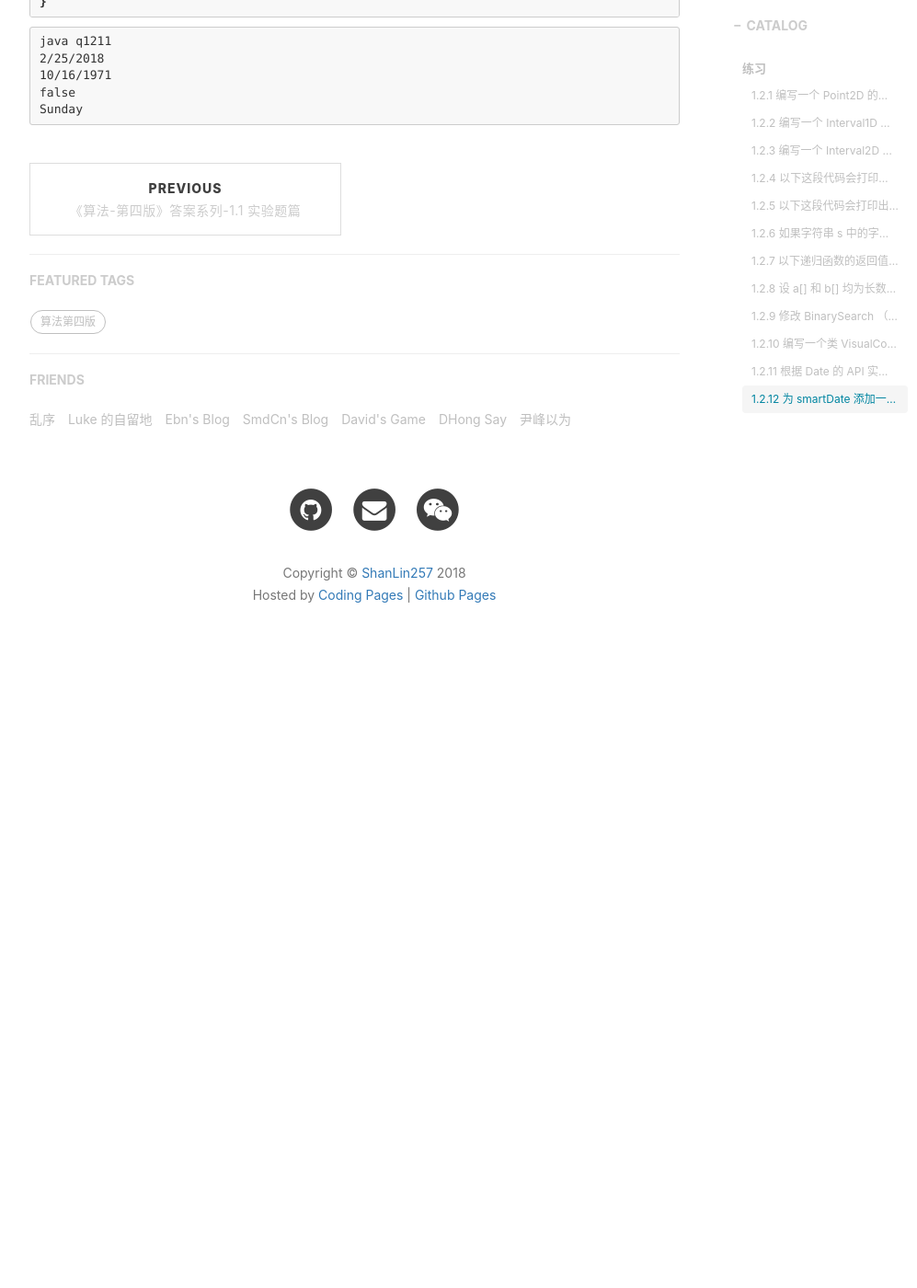
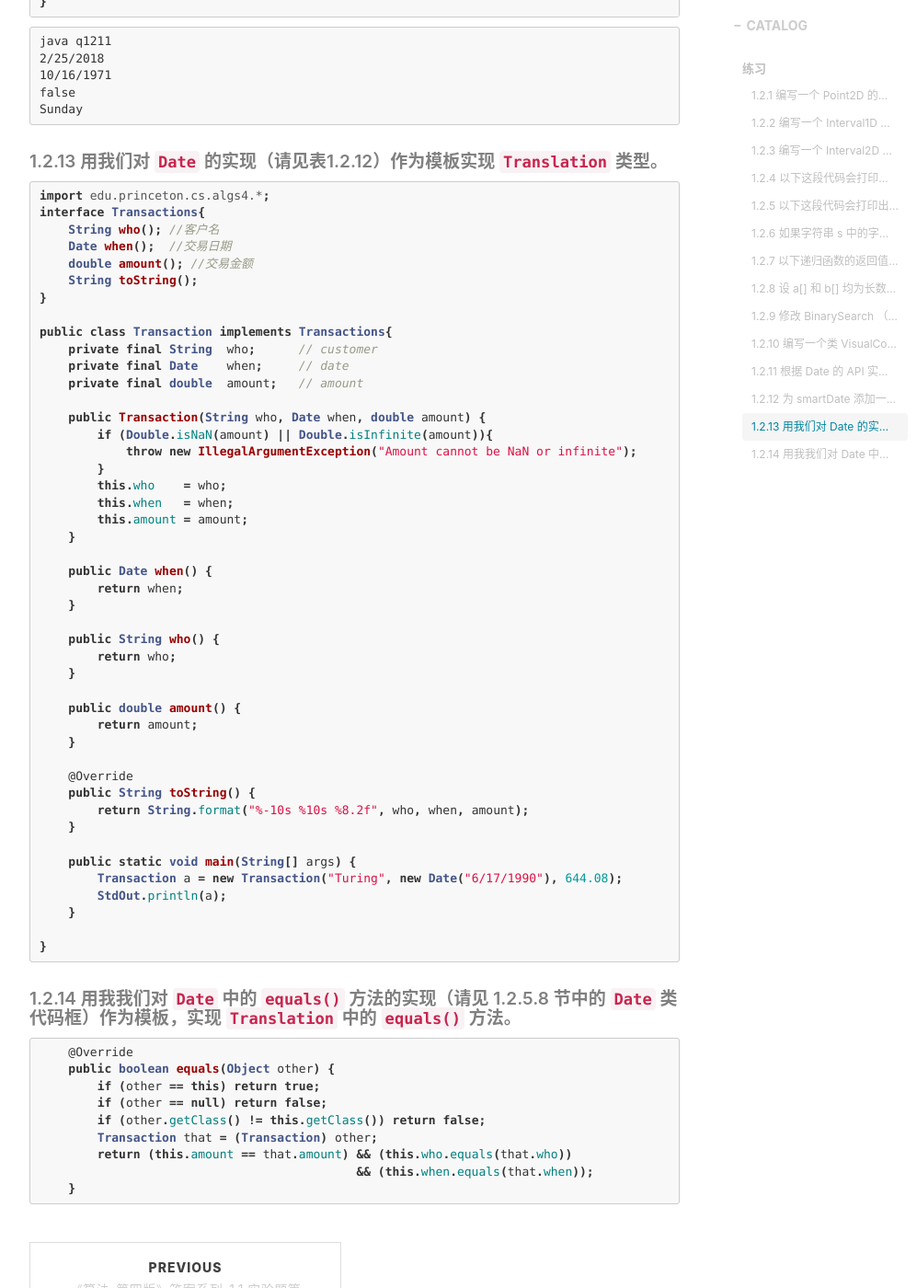
Before and after one commit to solidSpoon/solidSpoon.github.io.old, a Jekyll site: the page built from _posts/2018-8-4-algorithms4-1.2-LianXi.md, in a window 1280 px wide and 1400 px high, scrolled down 10576 px. Shown: the whole window at 92% size, without its empty margins (233-1230 px from the left). Built offline with Jekyll 4.4.1, drawn with Linux system fonts in a browser that asks for light colours; nearby versions of some CDN libraries; comment, search, counter and statistics services are not loaded; before the commit the page ends 11327 px from its top, so only the background shows below that.

Commit message:
finish algs4 1.2 提高题

`````diff
--- a/_posts/2018-8-4-algorithms4-1.2-LianXi.md
+++ b/_posts/2018-8-4-algorithms4-1.2-LianXi.md
@@ -529,3 +529,67 @@ java q1211
 false
 Sunday
 ````
+
+##### 1.2.13 用我们对 `Date` 的实现（请见表1.2.12）作为模板实现 `Translation` 类型。
+
+````java
+import edu.princeton.cs.algs4.*;
+interface Transactions{
+    String who(); //客户名
+    Date when();  //交易日期
+    double amount(); //交易金额
+    String toString();
+}
+
+public class Transaction implements Transactions{
+    private final String  who;      // customer
+    private final Date    when;     // date
+    private final double  amount;   // amount
+
+    public Transaction(String who, Date when, double amount) {
+        if (Double.isNaN(amount) || Double.isInfinite(amount)){
+            throw new IllegalArgumentException("Amount cannot be NaN or infinite");
+        }
+        this.who    = who;
+        this.when   = when;
+        this.amount = amount;
+    }
+
+    public Date when() {
+        return when;
+    }
+
+    public String who() {
+        return who;
+    }
+
+    public double amount() {
+        return amount;
+    }
+
+    @Override
+    public String toString() {
+        return String.format("%-10s %10s %8.2f", who, when, amount);
+    }
+
+    public static void main(String[] args) {
+        Transaction a = new Transaction("Turing", new Date("6/17/1990"), 644.08);
+        StdOut.println(a);
+    }
+
+}
+````
+
+##### 1.2.14 用我我们对 `Date` 中的 `equals()` 方法的实现（请见 1.2.5.8 节中的 `Date` 类代码框）作为模板，实现 `Translation` 中的 `equals()` 方法。
+
+````java
+    @Override
+    public boolean equals(Object other) {
+        if (other == this) return true;
+        if (other == null) return false;
+        if (other.getClass() != this.getClass()) return false;
+        Transaction that = (Transaction) other;
+        return (this.amount == that.amount) && (this.who.equals(that.who))
+                                            && (this.when.equals(that.when));
+    }
+````
`````
Also changed, not shown: _posts/2018-7-30-algorithms4-1.1-ShiYanTi.md (+2 -2 lines).
